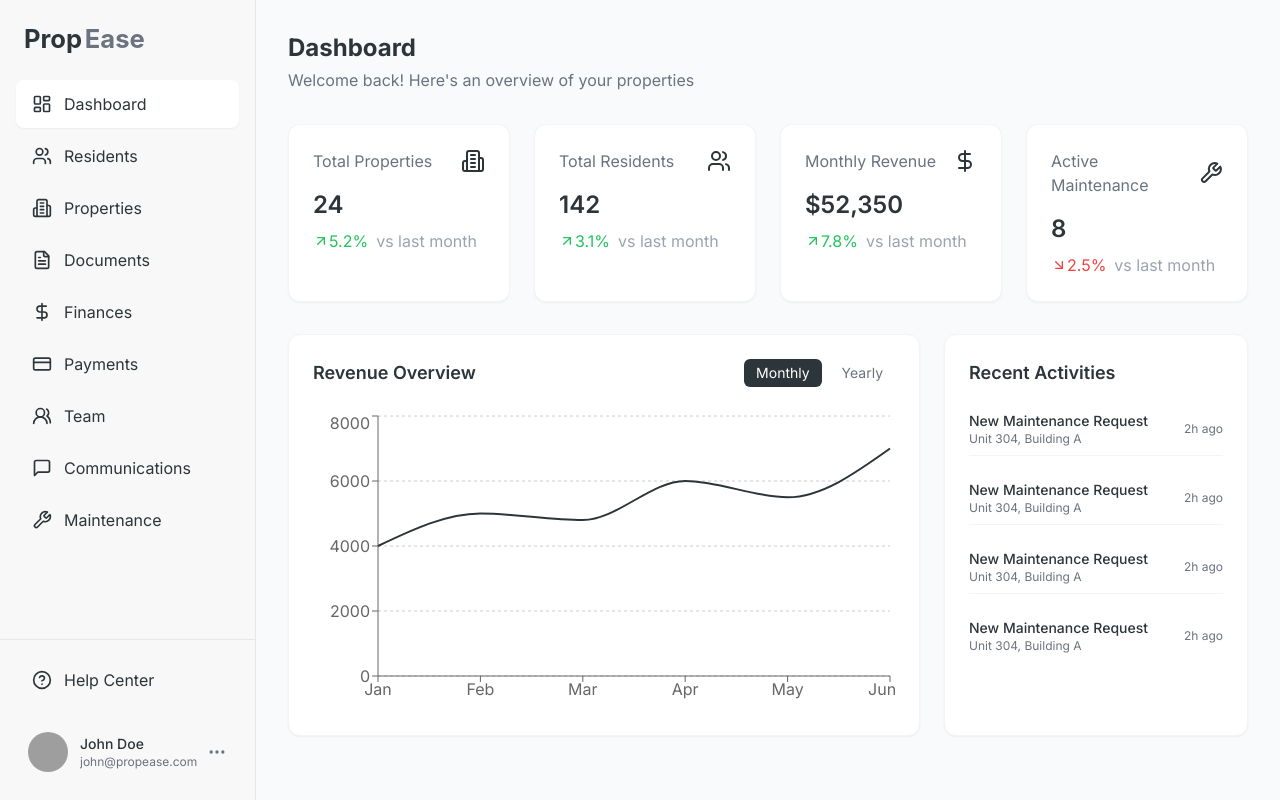
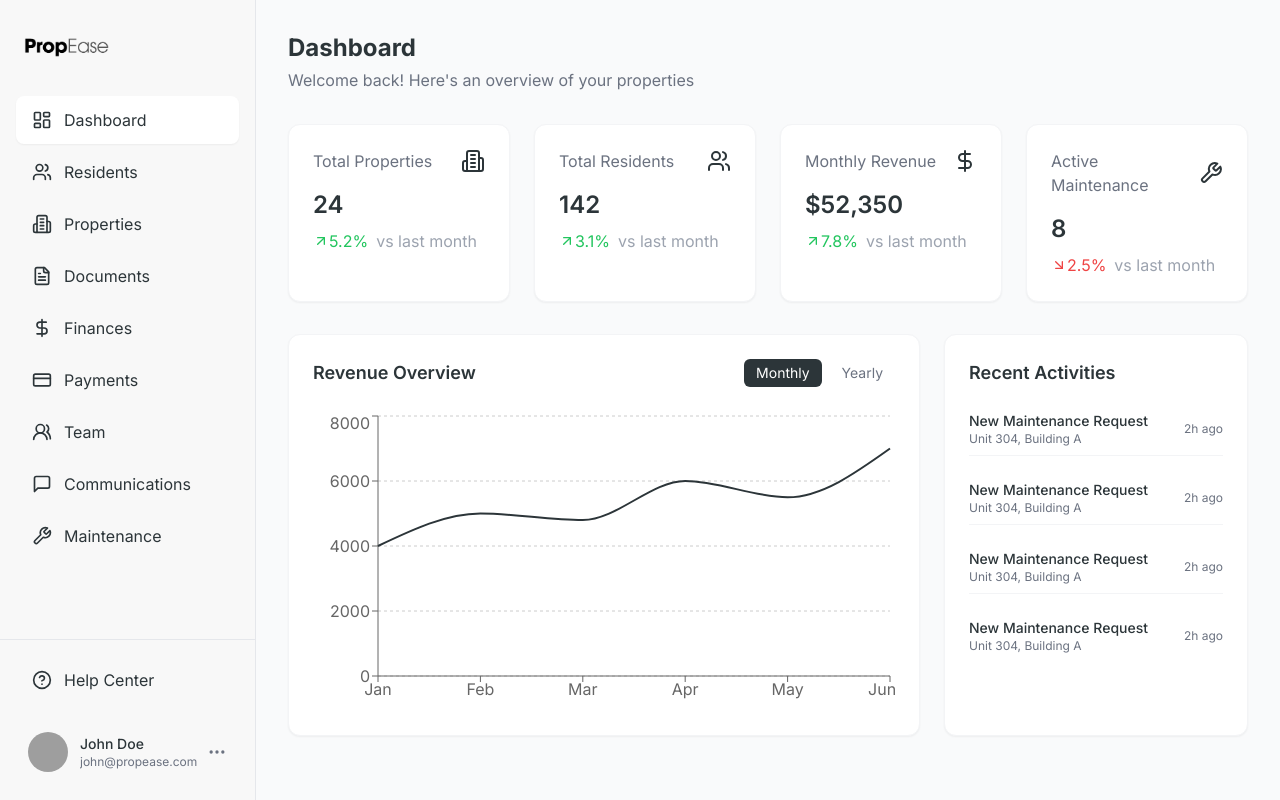
Before and after one commit to AhmadQA-art/propease, a React (Vite) app: page / in a window 1280 px wide. Built offline with nearby package versions, Linux system fonts and the light colour scheme; grey boxes are pictures that could not be loaded.

Commit message:
changes to sidebar style

```diff
--- a/src/components/Sidebar.tsx
+++ b/src/components/Sidebar.tsx
@@ -34,13 +34,13 @@ export default function Sidebar() {
   };
 
   return (
-    <div className="w-64 h-screen bg-[#F8F8F8] border-r border-gray-200 flex flex-col fixed left-0 overflow-y-auto">
+    <div className="w-64 h-screen bg-[#F8F8F8] border-r border-gray-200 flex flex-col fixed left-0 overflow-y-auto [&::-webkit-scrollbar]:w-2 [&::-webkit-scrollbar-thumb]:bg-gray-300 [&::-webkit-scrollbar-thumb]:rounded-full [&::-webkit-scrollbar-track]:bg-transparent">
       <div className="p-6">
         <Link to="/" className="block">
           <img
-            src="/logo.svg"
+            src="/Untitled_design__2_-removebg.png"
             alt="PropEase"
-            className="h-8"
+            className="h-12 w-auto"
           />
         </Link>
       </div>
```
Also changed, not shown: public/Untitled_design__2_-removebg.png (added).
